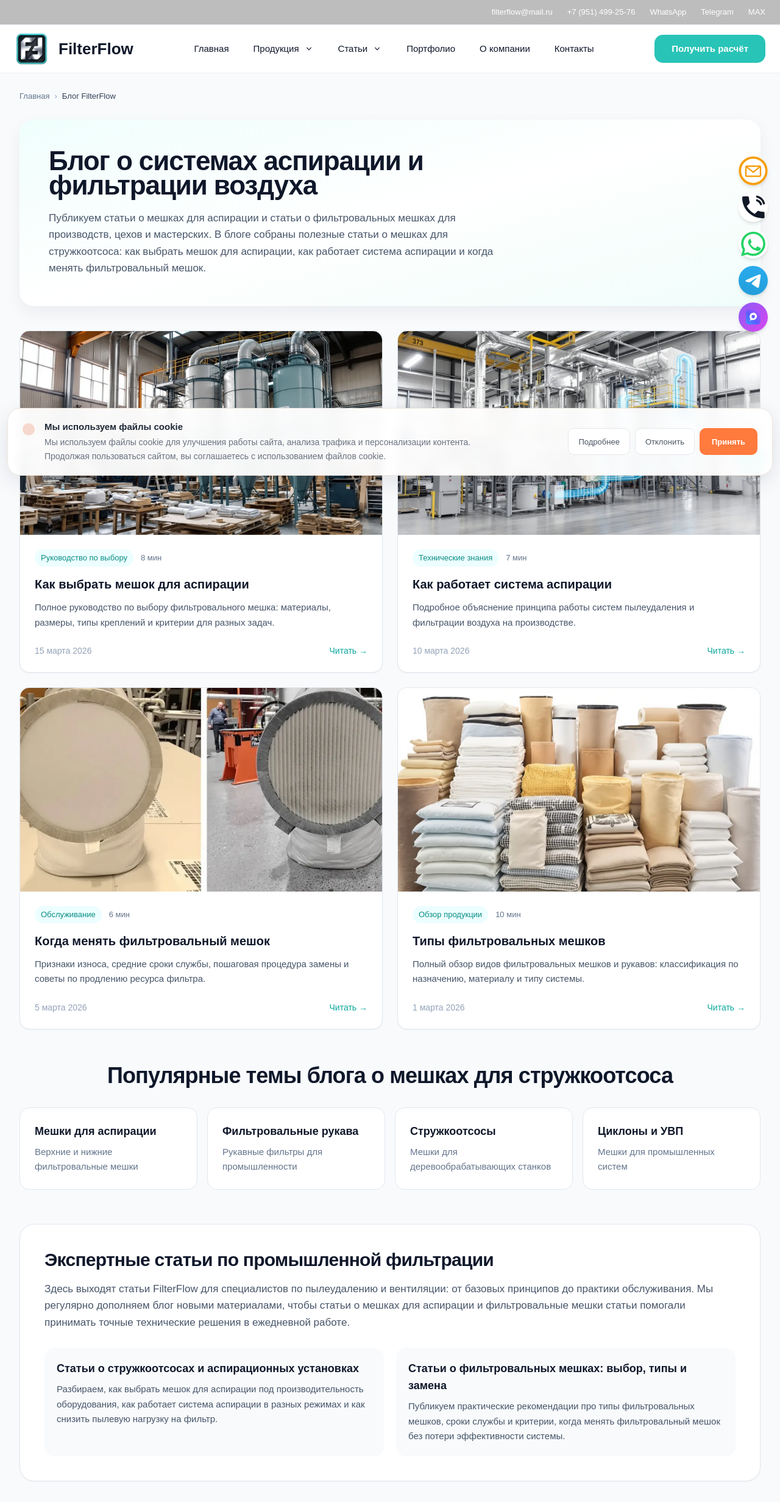
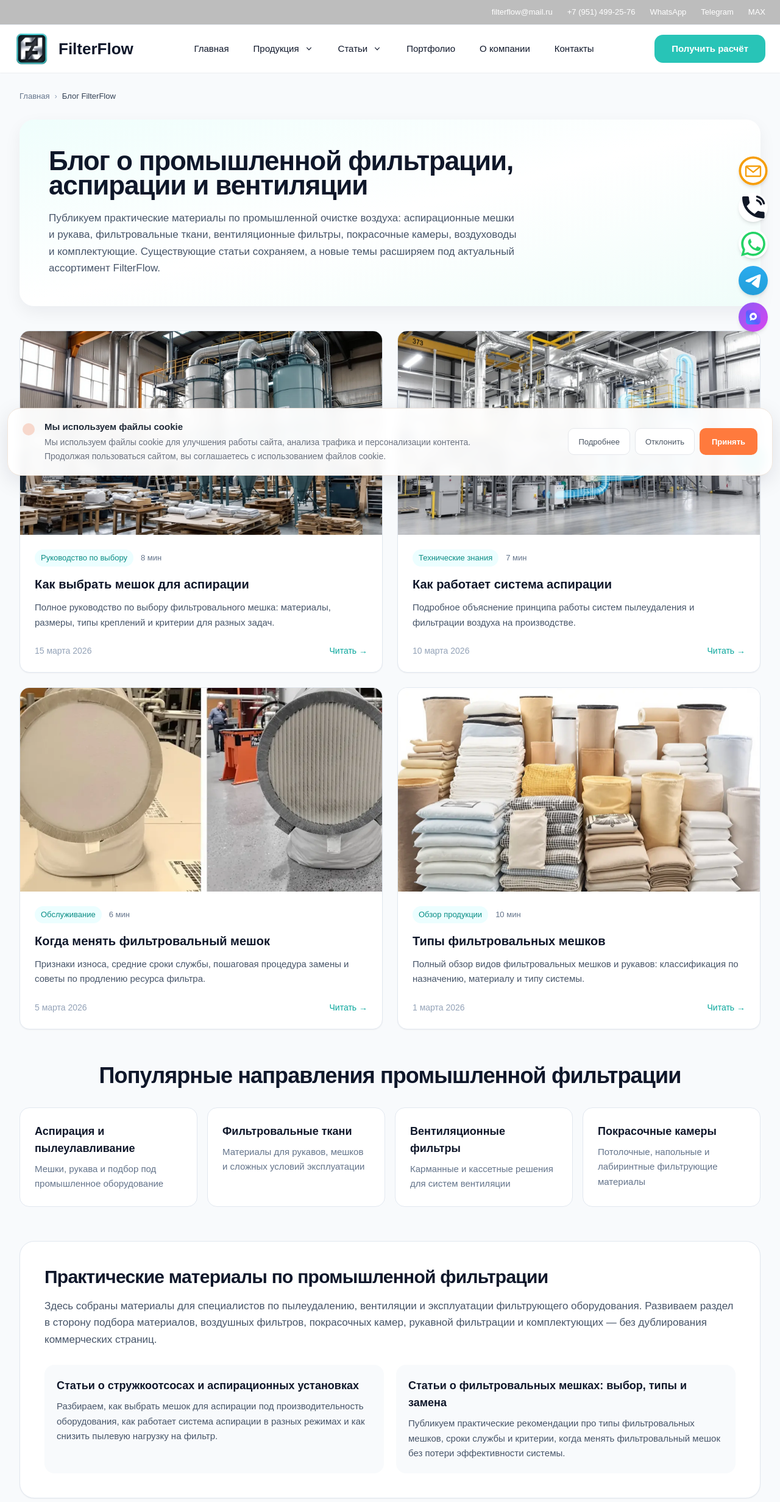
Before and after one commit to karipupkina-ux/filterflow-next, a Next.js app: page /blog in a window 1280 px wide. Shown: the top 2463 px of the page at 61% size. Built offline with nearby package versions, Linux system fonts and the light colour scheme.

Commit message:
seo: expand blog positioning and topic clusters

```diff
--- a/app/blog/page.tsx
+++ b/app/blog/page.tsx
@@ -47,32 +47,32 @@ const posts = [
 const popularTopics = [
   {
     href: "/meshki-dlya-aspiracii/",
-    title: "Мешки для аспирации",
-    text: "Верхние и нижние фильтровальные мешки",
+    title: "Аспирация и пылеулавливание",
+    text: "Мешки, рукава и подбор под промышленное оборудование",
   },
   {
-    href: "/filtracionnye-rukava/",
-    title: "Фильтровальные рукава",
-    text: "Рукавные фильтры для промышленности",
+    href: "/filtrovalnye-tkani/",
+    title: "Фильтровальные ткани",
+    text: "Материалы для рукавов, мешков и сложных условий эксплуатации",
   },
   {
-    href: "/meshki-dlya-struzhkootsosa/",
-    title: "Стружкоотсосы",
-    text: "Мешки для деревообрабатывающих станков",
+    href: "/karmannye-filtry/",
+    title: "Вентиляционные фильтры",
+    text: "Карманные и кассетные решения для систем вентиляции",
   },
   {
-    href: "/meshki-dlya-ciklonov-i-uvp/",
-    title: "Циклоны и УВП",
-    text: "Мешки для промышленных систем",
+    href: "/filtry-dlya-pokrasochnyh-kamer/",
+    title: "Покрасочные камеры",
+    text: "Потолочные, напольные и лабиринтные фильтрующие материалы",
   },
 ] as const;
 
 export const metadata: Metadata = pageMetadata({
-  title: "Статьи об аспирации и фильтровальных мешках",
+  title: "Статьи о промышленной фильтрации, аспирации и вентиляции",
   description:
-    "Практические статьи о выборе и замене фильтровальных мешков, работе аспирации, материалах, размерах и обслуживании стружкоотсосов.",
+    "Практические материалы FilterFlow о мешках и рукавах, фильтровальных тканях, аспирации, вентиляционных фильтрах, покрасочных камерах и комплектующих.",
   path: "/blog",
-  openGraphTitle: "Статьи FilterFlow о мешках для аспирации",
+  openGraphTitle: "Блог FilterFlow о промышленной фильтрации и аспирации",
 });
 
 export default function BlogIndexPage() {
@@ -99,12 +99,13 @@ export default function BlogIndexPage() {
 
           <section className="rounded-3xl bg-gradient-to-br from-[#effefc] via-white to-[#f0fdfa] p-8 shadow-[0_10px_28px_rgba(15,23,42,0.06)] sm:p-10 lg:p-12">
             <h1 className="max-w-3xl text-3xl font-bold tracking-tight text-[#0f172a] sm:text-4xl lg:text-[2.75rem]">
-              Блог о системах аспирации и фильтрации воздуха
+              Блог о промышленной фильтрации, аспирации и вентиляции
             </h1>
             <p className="mt-5 max-w-3xl text-[15px] leading-relaxed text-[#475569] sm:text-[17px]">
-              Публикуем статьи о мешках для аспирации и статьи о фильтровальных мешках для производств,
-              цехов и мастерских. В блоге собраны полезные статьи о мешках для стружкоотсоса: как выбрать
-              мешок для аспирации, как работает система аспирации и когда менять фильтровальный мешок.
+              Публикуем практические материалы по промышленной очистке воздуха: аспирационные мешки
+              и рукава, фильтровальные ткани, вентиляционные фильтры, покрасочные камеры,
+              воздуховоды и комплектующие. Существующие статьи сохраняем, а новые темы расширяем
+              под актуальный ассортимент FilterFlow.
             </p>
           </section>
 
@@ -155,7 +156,7 @@ export default function BlogIndexPage() {
 
           <section className="mt-14">
             <h2 className="text-center text-3xl font-bold tracking-tight text-[#0f172a] sm:text-4xl">
-              Популярные темы блога о мешках для стружкоотсоса
+              Популярные направления промышленной фильтрации
             </h2>
             <div className="mt-8 grid gap-4 sm:grid-cols-2 lg:grid-cols-4">
               {popularTopics.map((topic) => (
@@ -175,13 +176,12 @@ export default function BlogIndexPage() {
 
           <section className="mt-14 rounded-3xl border border-[#e2e8f0] bg-white p-7 shadow-sm sm:p-10">
             <h2 className="text-2xl font-bold tracking-tight text-[#0f172a] sm:text-3xl">
-              Экспертные статьи по промышленной фильтрации
+              Практические материалы по промышленной фильтрации
             </h2>
             <p className="mt-4 text-[15px] leading-relaxed text-[#475569] sm:text-[17px]">
-              Здесь выходят статьи FilterFlow для специалистов по пылеудалению и вентиляции: от базовых
-              принципов до практики обслуживания. Мы регулярно дополняем блог новыми материалами, чтобы
-              статьи о мешках для аспирации и фильтровальные мешки статьи помогали принимать точные
-              технические решения в ежедневной работе.
+              Здесь собраны материалы для специалистов по пылеудалению, вентиляции и эксплуатации
+              фильтрующего оборудования. Развиваем раздел в сторону подбора материалов, воздушных фильтров,
+              покрасочных камер, рукавной фильтрации и комплектующих — без дублирования коммерческих страниц.
             </p>
 
             <div className="mt-7 grid gap-5 md:grid-cols-2">
```
